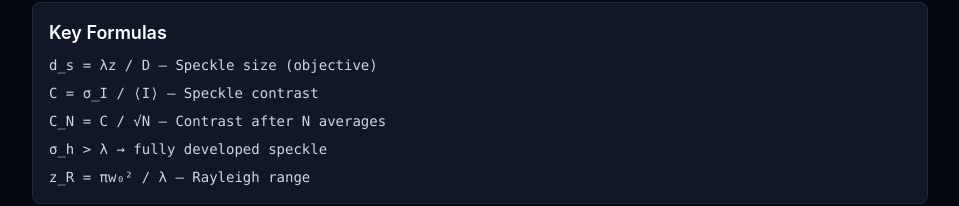
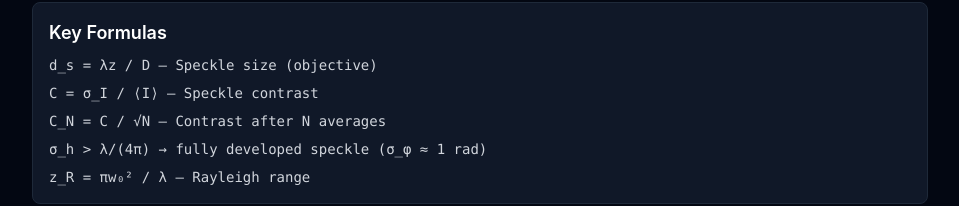
Before and after one commit to Lazfiz/photonics-calculators, a Next.js app: page /imaging/speckle-imaging in a window 1280 px wide. Shown: the part 628-834 px from the top of the page, without its empty margins (160-1119 px from the left). Built offline with nearby package versions, Linux system fonts and the light colour scheme; no server answers.

Commit message:
fix(speckle-imaging): fully-developed criterion σ_h>λ→σ_h>λ/(4π)
Phase variance σ_φ = 4πσ_h/λ. Fully developed speckle requires σ_φ ≈ 1 rad,
so σ_h ≈ λ/(4π) ≈ 0.08λ, not σ_h > λ. Old criterion was ~12.5× too
generous. Codex flags.

```diff
--- a/src/app/imaging/speckle-imaging/page-client.tsx
+++ b/src/app/imaging/speckle-imaging/page-client.tsx
@@ -23,7 +23,7 @@ export default function SpeckleImagingPage() {
   const rayleighRange = Math.PI * beamRad ** 2 / lambda;
   const reducedContrast = numAverages > 0 ? speckleContrast / Math.sqrt(numAverages) : 1;
   const roughnessWaves = surfaceRoughnessUm / lambdaUm;
-  const isFullyDeveloped = roughnessWaves > 1;
+  const isFullyDeveloped = roughnessWaves > 1 / (4 * Math.PI);
 
   const speckleSizeChart = useMemo(() => {
     const dists = Array.from({ length: 40 }, (_, i) => 50 + i * 25);
@@ -90,7 +90,7 @@ export default function SpeckleImagingPage() {
           <p>d_s = λz / D — Speckle size (objective)</p>
           <p>C = σ_I / ⟨I⟩ — Speckle contrast</p>
           <p>C_N = C / √N — Contrast after N averages</p>
-          <p>σ_h &gt; λ → fully developed speckle</p>
+          <p>σ_h &gt; λ/(4π) → fully developed speckle (σ_φ ≈ 1 rad)</p>
           <p>z_R = πw₀² / λ — Rayleigh range</p>
         </div>
       </div>
```
